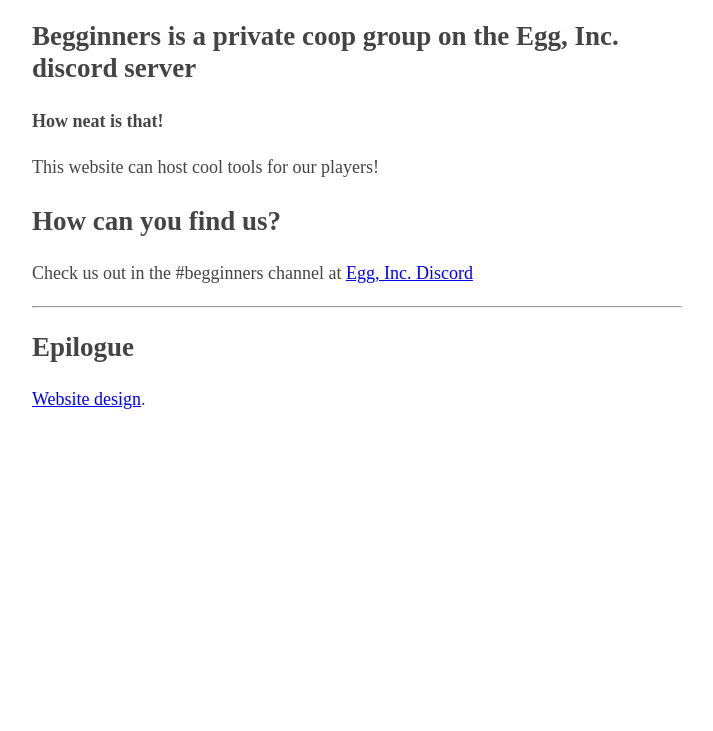
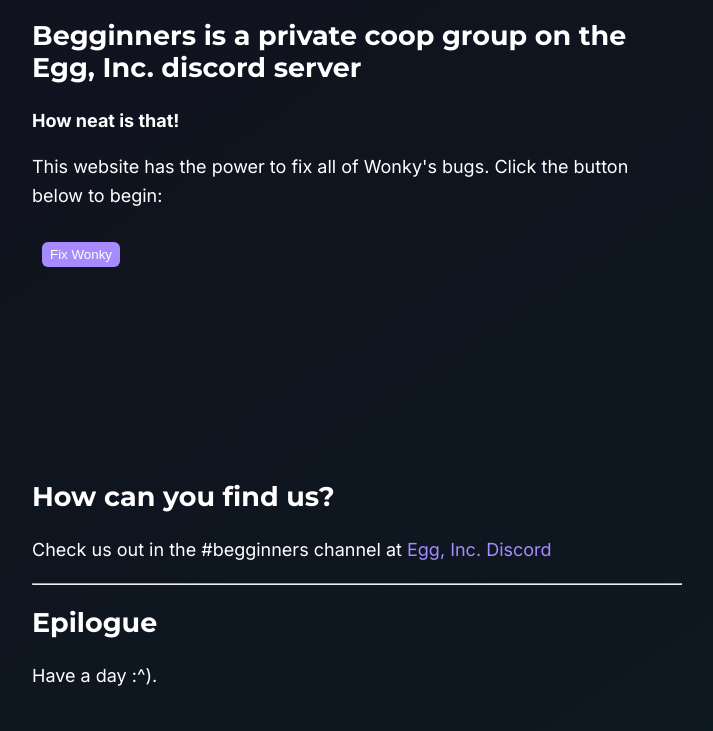
Before and after one commit to AFTERWAKE/begginners.com, a plain HTML site: page index.html in a window 1280 px wide. Shown: the part 139-870 px from the top of the page, without its empty margins (283-996 px from the left). Before the commit the page ends 800 px from the top, so only its background shows below. Drawn offline with nearby package versions, Linux system fonts and the light colour scheme.

Commit message:
Add magical button to fix Wonky

```diff
--- a/assets/css/main.css
+++ b/assets/css/main.css
@@ -3,11 +3,14 @@ body {
   max-width:650px;
   line-height:1.6;
   font-size:18px;
-  color:#444;
+  font-family:'Inter', serif;
+  color:#FFF;
+  background-image: linear-gradient(to bottom right, #12111F, #0C1920);
   padding:0 10px
 }
 h1,h2,h3 {
-  line-height:1.2
+  line-height:1.2;
+  font-family: "Montserrat", serif;
 }
 table.tableizer-table {
   font-size: 18px;
@@ -26,3 +29,26 @@ table.tableizer-table {
 img {
   max-width: 100%;
 }
+a:link, a:visited, a:hover, a:active {
+  text-decoration: none;
+  color:#a68bfe;
+}
+button {
+  background-color: #a68bfe;
+  border: none;
+  color: white;
+  padding: 5px 8px;
+  text-align: center;
+  text-decoration: none;
+  display: inline-block;
+  border-radius: 6px;
+}
+#join-us {
+  position: relative;
+  top: 10px;
+  left: 10px;
+}
+#jumpy {
+  height: 230px;
+  width: 464px;
+}
--- /dev/null
+++ b/assets/js/main.js
@@ -0,0 +1,14 @@
+$(function(){
+    $("button").on({
+        mouseover:function(){
+            var css_left = $(this).css("left").split("px")[0];
+            var css_top = $(this).css("top").split("px")[0];
+            var new_css_left = (Number(css_left)+(Math.random()*112)) % 400;
+            var new_css_top = (Number(css_top)+Math.random()*165) % 200;
+            $(this).css({
+                left:(new_css_left)+"px",
+                top:(new_css_top)+"px",
+            });
+        }
+    });
+});
--- a/index.html
+++ b/index.html
@@ -4,6 +4,11 @@
   <meta http-equiv="Content-Type" content="text/html; charset=UTF-8">
   <meta name="viewport" content="width=device-width, initial-scale=1">
   <title>Begginners</title>
+  <style>
+    @import url('https://fonts.googleapis.com/css2?family=Inter:ital,opsz,wght@0,14..32,100..900;1,14..32,100..900&family=Montserrat:wght@100..900&display=swap');
+  </style>
+  <script src="https://ajax.googleapis.com/ajax/libs/jquery/3.7.1/jquery.min.js"></script>
+  <script src="assets/js/main.js"></script>
   <link rel="stylesheet" href="assets/css/main.css" />
 </head>
 <body data-gr-c-s-loaded="true">
@@ -16,8 +21,11 @@
     <strong>How neat is that!</strong>
   </p>
   <p>
-    This website can host cool tools for our players!
+    This website has the power to fix all of Wonky's bugs. Click the button below to begin:
   </p>
+  <div id="jumpy">
+    <button id="join-us">Fix Wonky</button>
+  </div>
   <h2>How can you find us?</h2>
   <p>
     Check us out in the #begginners channel at
@@ -26,6 +34,6 @@
   <hr>
   <h2>Epilogue</h2>
   <p>
-    <a href="http://bettermotherfuckingwebsite.com/">Website design</a>.
+    Have a day :^).
   </p>
 </body>
```
